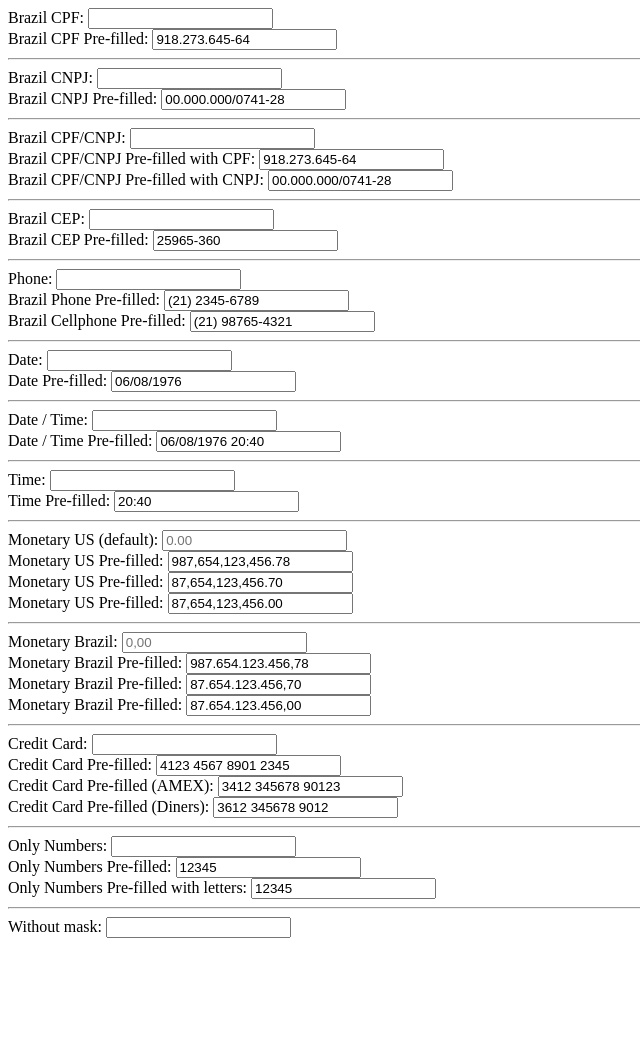
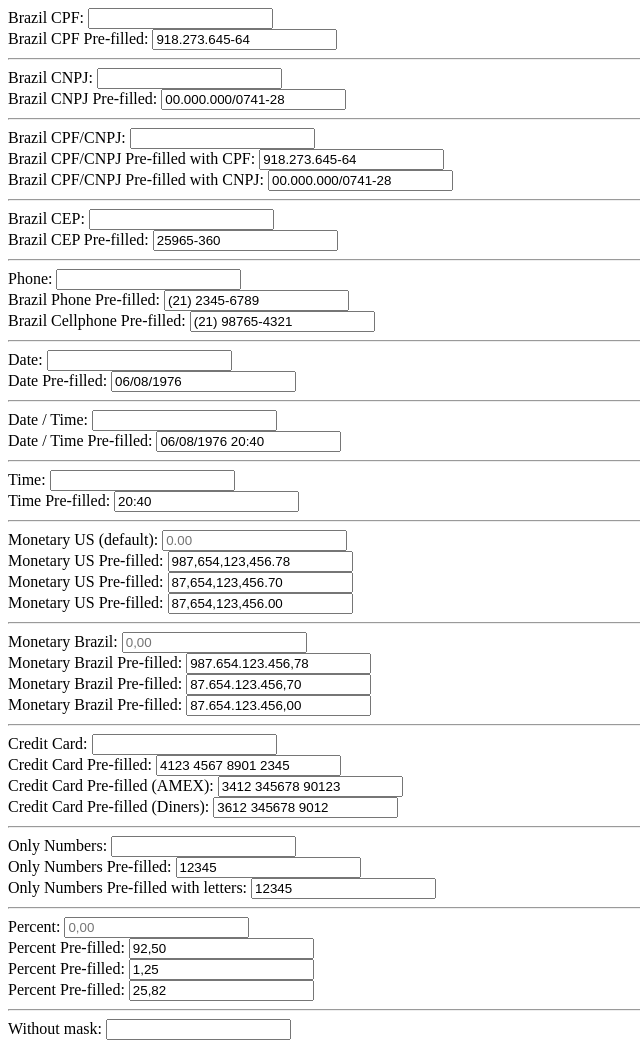
Before and after one commit to silviodelgado/MaskerJS, a plain HTML site: page playground/index.html in a window 1280 px wide. Shown: the whole page, without its empty margins (0-640 px from the left). Before the commit the page ends 946 px from the top, so only its background shows below. Drawn offline with Linux system fonts and the light colour scheme.

Commit message:
Playground update

```diff
--- a/playground/index.html
+++ b/playground/index.html
@@ -154,6 +154,23 @@
     </div>
     <hr>
     <div>
+        <label>Percent: </label>
+        <input type="text" data-mask="percent" data-culture="pt-br">
+    </div>
+    <div>
+        <label>Percent Pre-filled: </label>
+        <input type="text" data-mask="percent" data-culture="pt-br" value="92.5">
+    </div>
+    <div>
+        <label>Percent Pre-filled: </label>
+        <input type="text" data-mask="percent" data-culture="pt-br" value="1.25">
+    </div>
+    <div>
+        <label>Percent Pre-filled: </label>
+        <input type="text" data-mask="percent" data-culture="pt-br" value="25.82">
+    </div>
+    <hr>
+    <div>
         <label>Without mask: </label>
         <input type="text">
     </div>
```
